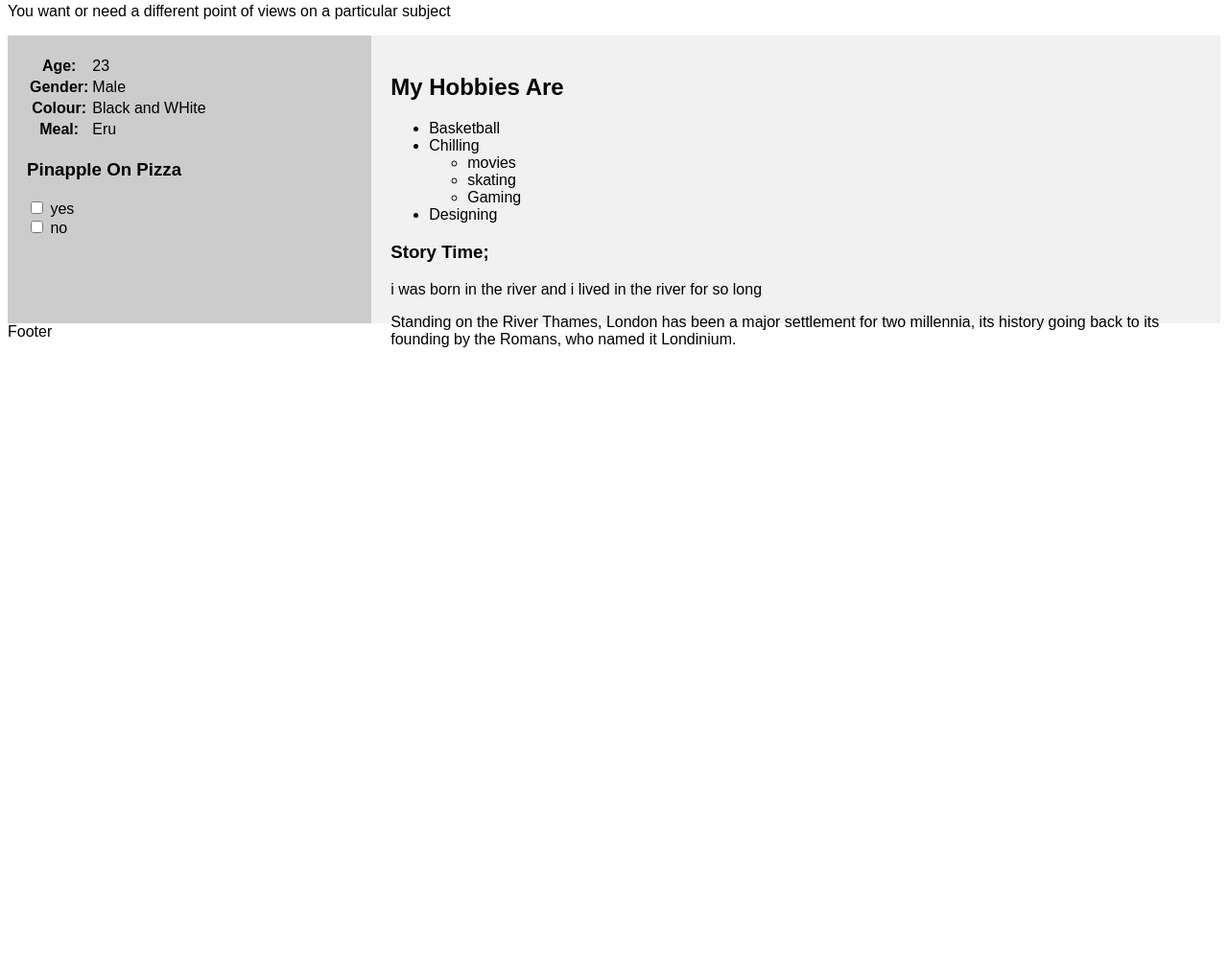
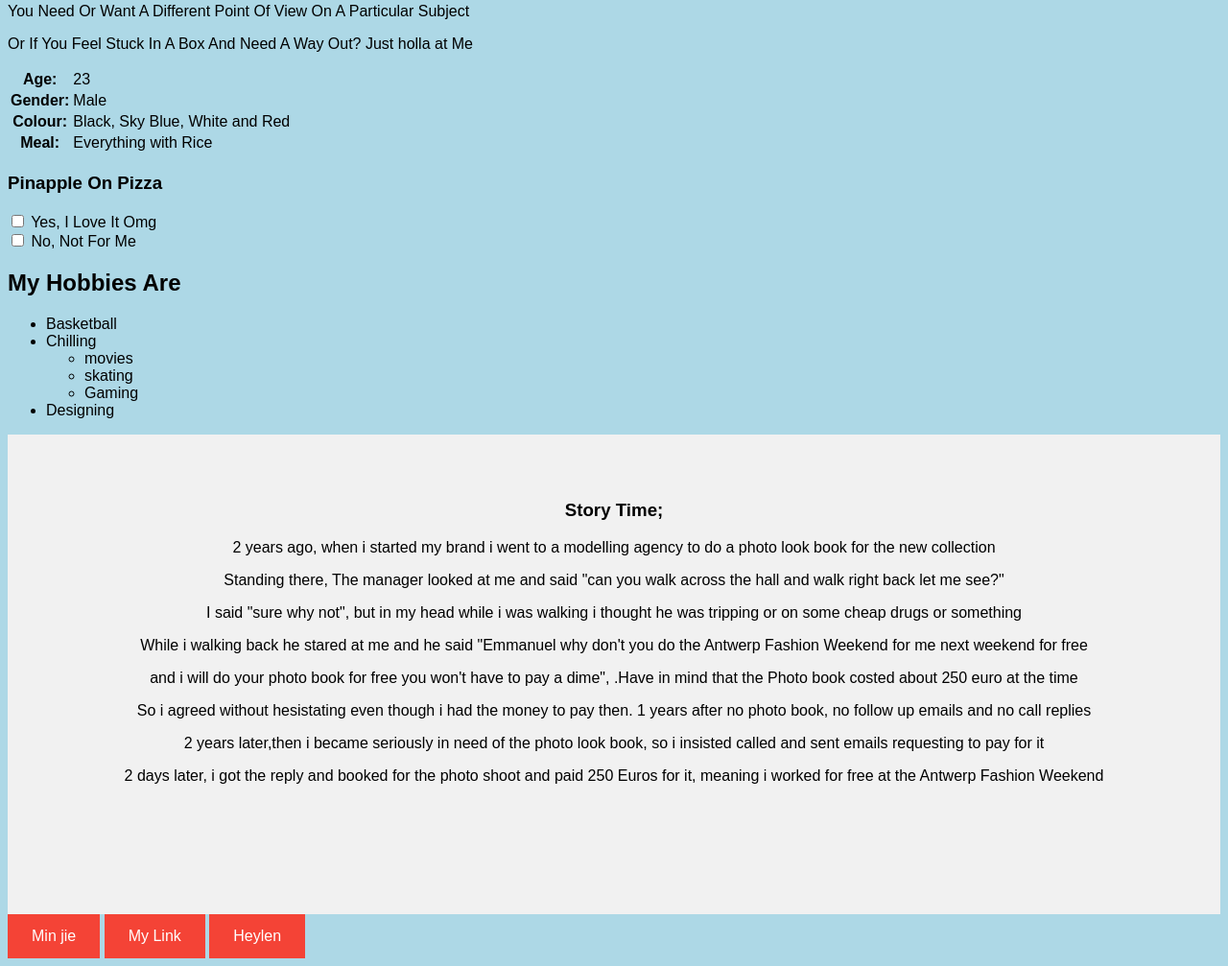
Before and after one commit to FFIINESSE/html-introduction, a plain HTML site: page index.html in a window 1280 px wide. Shown: the part 506-1513 px from the top of the page at 96% size. Before the commit the page ends 877 px from the top, so only its background shows below. Drawn offline with Linux system fonts and the light colour scheme.

Commit message:
to index.html

```diff
--- a/index.html
+++ b/index.html
@@ -1,85 +1,22 @@
 <!DOCTYPE html>
 <html lang="en">
 <head>
-<title>intro</title>
+<title>Intro</title>
 <meta charset="utf-8">
 <meta name="viewport" content="width=device-width, initial-scale=1">
-<style>
-* {
-  box-sizing: border-box;
-}
-
-body {
-  font-family: Arial, Helvetica, sans-serif;
-}
-
-/* Style the header */
-header {
-  background-color: #666;
-  padding: 30px;
-  text-align: center;
-  font-size: 35px;
-  color: white;
-}
-
-/* Create two columns/boxes that floats next to each other */
-nav {
-  float: left;
-  width: 30%;
-  height: 300px;
-  background: #ccc;
-  padding: 20px;
-}
-
-/* Style the list inside the menu */
-nav ul {
-  list-style-type: none;
-  padding: 0;
-}
-
-article {
-  float: left;
-  padding: 20px;
-  width: 70%;
-  background-color: #f1f1f1;
-  height: 300px;
-
-/* Clear floats after the columns */
-section::after {
-  content: "";
-  display: table;
-  clear: both;
-}
-
-/* Style the footer */
-footer {
-  background-color: #777;
-  padding: 10px;
-  text-align: center;
-  color: white;
-}
-
-/* Responsive layout - makes the two columns/boxes stack on top of each other instead of next to each other, on small screens */
-@media (max-width: 600px) {
-  nav, article {
-    width: 100%;
-    height: auto;
-  }
-}
-</style>
+    <link rel="stylesheet" href="style.css">
 </head>
 <body>
 
 
 <header>
-  <h2>Fru Emmanuel Angelbert Afong</h2>
-  <h4>A curious Mind, a heart for people and the eyes of a Designer</h4>
+  <h2>Emmanuel Angelbert Fru Afong</h2>
+  <h4>A Curious Mind, a Heart For People And The Eyes Of A Designer</h4>
   <img src="ff.jpg" alt="ff" style="width:128px;height:128px;">
 </header>
 <h2>You Can Always Count On Me When</h2>
-<p>You want or need a different point of views on a particular subject</p>
-
-
+<p>You Need Or Want A Different Point Of View On A Particular Subject</p>
+<p>Or If You Feel Stuck In A Box And Need A Way Out? Just holla at Me</p>
 <section>
   <nav>
     <table>
@@ -94,23 +31,21 @@ footer {
         </tr>
         <tr>
             <th>Colour:</th>
-            <td>Black and WHite</td>
+            <td>Black, Sky Blue, White and Red</td>
           </tr>
           <tr>
             <th>Meal:</th>
-            <td>Eru</td>
+            <td>Everything with Rice </td>
           </tr>
       </table>
       <h1>Pinapple On Pizza</h1>
       <form action="/action_page.php">
         <input type="checkbox" id="vehicle1" name="vehicle1" value="Yes">
-        <label for="vehicle1"> yes</label><br>
+        <label for="vehicle1"> Yes, I Love It Omg</label><br>
         <input type="checkbox" id="vehicle2" name="vehicle2" value="No">
-        <label for="vehicle2"> no</label><br>
+        <label for="vehicle2"> No, Not For Me</label><br>
       </form>
   </nav>
-
-  <article>
   <h2>My Hobbies Are</h2>
   <ul>
       <li>Basketball</li>
@@ -123,14 +58,25 @@ footer {
       </li>
       <li>Designing</li>
     </ul>
+  <article>
+
     <h1>Story Time;</h1>
-    <p>i was born in the river and i lived in the river for so long</p>
-    <p>Standing on the River Thames, London has been a major settlement for two millennia, its history going back to its founding by the Romans, who named it Londinium.</p>
+    <p>2 years ago, when i started my brand i went to a modelling agency to do a photo look book for the new collection</p>
+    <p>Standing there, The manager looked at me and said "can you walk across the hall and walk right back let me see?"</p>
+    <p>I said "sure why not", but in my head while i was walking i thought he was tripping or on some cheap drugs or something</p>
+    <p> While i walking back he stared at me and he said "Emmanuel why don't you do the Antwerp Fashion Weekend for me next weekend for free </p>
+    <p>and i will do your photo book for free you won't have to pay a dime", .Have in mind that the Photo book costed about 250 euro at the time</p>
+    <p> So i agreed without hesistating even though i had the money to pay then. 1 years after no photo book, no follow up emails and no call replies</p>
+    <p> 2 years later,then i became seriously in need of the photo look book, so i insisted called and sent emails requesting to pay for it</p>
+    <p>2 days later, i got the reply and booked for the photo shoot and paid 250 Euros for it, meaning i worked for free at the Antwerp Fashion Weekend</p>
   </article>
 </section>
 
 <footer>
-  <p>Footer</p>
+
+<a href="https://minjie0501.github.io/css-introduction/" target="_blank">Min jie</a>
+<a href="default.asp" target="_blank">My Link</a>
+<a href="default.asp" target="_blank">Heylen</a>
 </footer>
 
 </body>
--- /dev/null
+++ b/style.css
@@ -0,0 +1,41 @@
+
+* {
+  box-sizing: border-box;
+}
+
+body {
+  font-family: Arial, Helvetica, sans-serif;
+  background-color: lightblue;
+}
+
+/* Style the header */
+header {
+  background-color: #666;
+  padding: 30px;
+  text-align: center;
+  font-size: 35px;
+  color: white;
+}
+
+
+article {
+  float: left;
+  padding: 50px;
+  width: 100%;
+  background-color: #f1f1f1;
+  height: 500px;
+  text-align: center;
+}
+
+a:link, a:visited {
+    background-color: #f44336;
+    color: white;
+    padding: 14px 25px;
+    text-align: center;
+    text-decoration: none;
+    display: inline-block;
+  }
+
+  a:hover, a:active {
+    background-color: red;
+}
```
Lines whose indentation alone changed are shown as unchanged.
